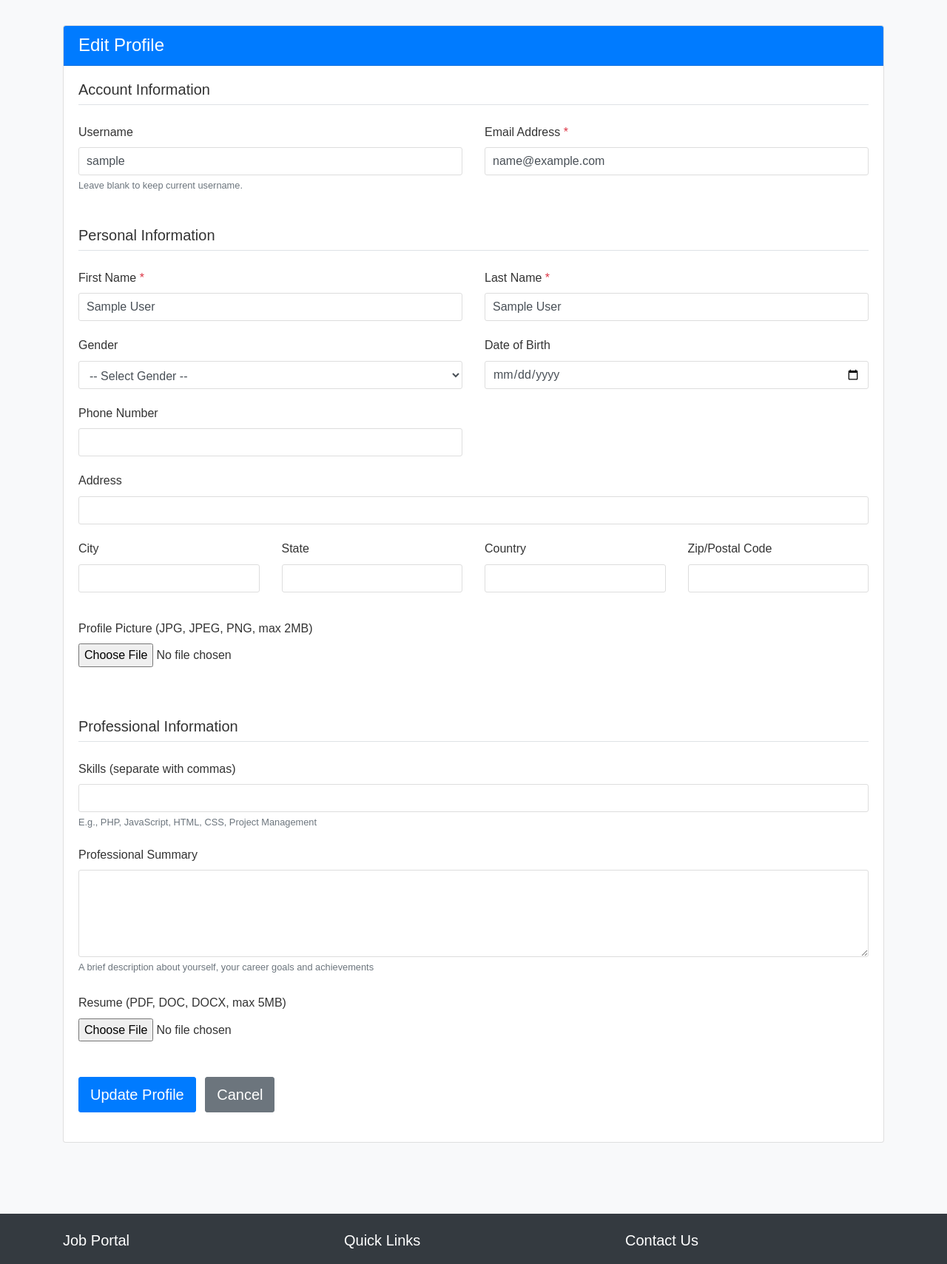
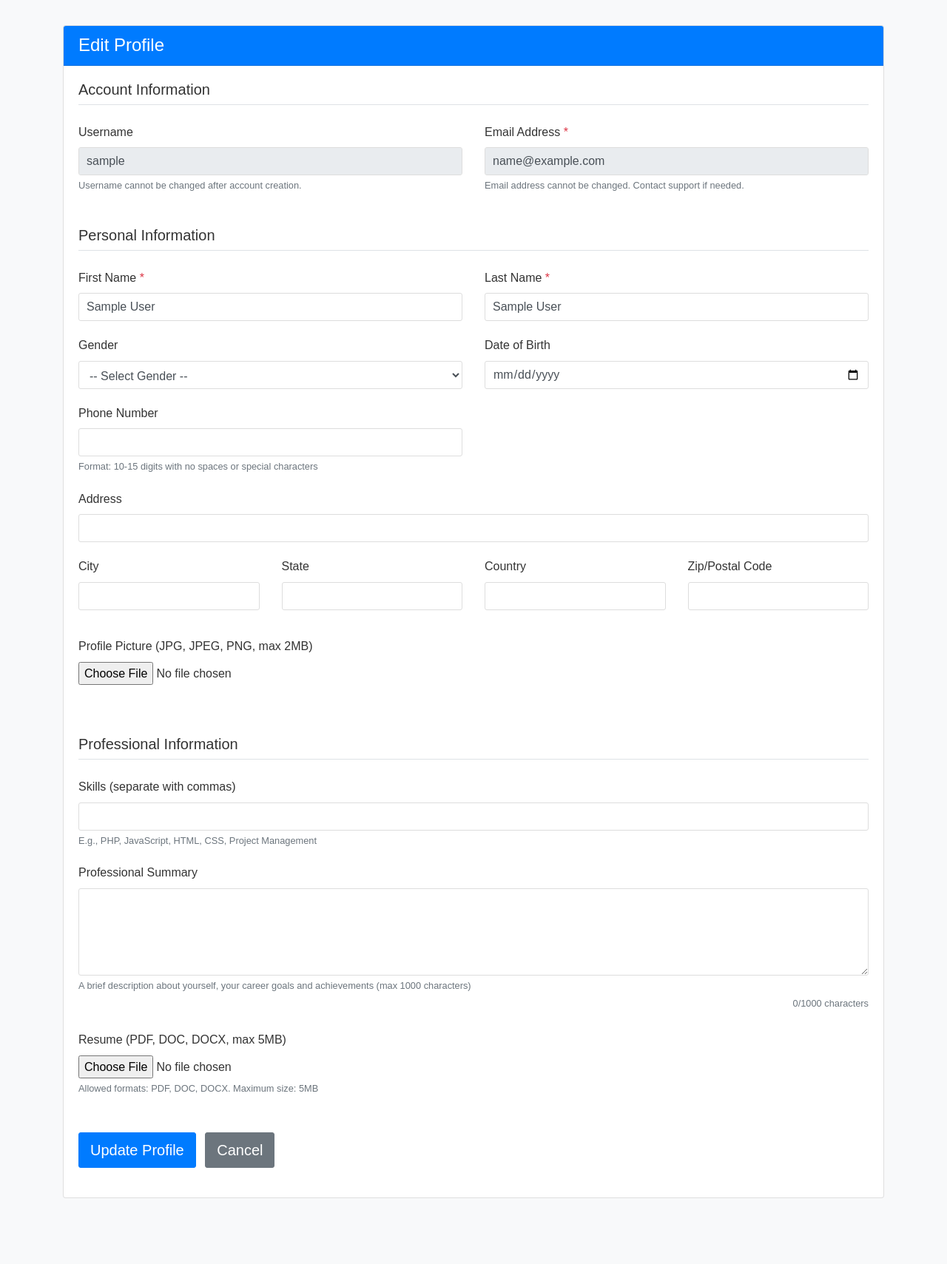
Before and after one commit to hamzatarifturing/job-portal-system-php, a PHP site: page /jobseeker/edit_profile.php in a window 1280 px wide. Shown: the part 473-2182 px from the top of the page at 74% size. Run offline with PHP 8.4, Linux system fonts and the light colour scheme; the visitor is signed in with stand-in values (Sample User, id 1).

Commit message:
Conversation 6A - Interaction 5 - Model Selected: B
This commit includes the front-end validations and field disabled which could not be updated further

```diff
--- a/jobseeker/edit_profile.php
+++ b/jobseeker/edit_profile.php
@@ -440,20 +440,21 @@ if ($_SERVER['REQUEST_METHOD'] === 'POST' && isset($_POST['update_profile'])) {
                 <div class="card-body">
                     <form action="<?php echo htmlspecialchars($_SERVER["PHP_SELF"]); ?>" method="post" enctype="multipart/form-data">
 
-                        <!-- Account Information Section -->
-                        <h5 class="border-bottom pb-2 mb-4">Account Information</h5>
+                         <!-- Account Information Section -->
+                         <h5 class="border-bottom pb-2 mb-4">Account Information</h5>
                         <div class="row">
                             <div class="col-md-6">
                                 <div class="form-group">
                                     <label for="username">Username</label>
-                                    <input type="text" class="form-control" id="username" name="username" value="<?php echo htmlspecialchars(isset($user_data['username']) ? $user_data['username'] : ''); ?>">
-                                    <small class="form-text text-muted">Leave blank to keep current username.</small>
+                                    <input type="text" class="form-control" id="username" name="username" value="<?php echo htmlspecialchars(isset($user_data['username']) ? $user_data['username'] : ''); ?>" readonly disabled>
+                                    <small class="form-text text-muted">Username cannot be changed after account creation.</small>
                                 </div>
                             </div>
                             <div class="col-md-6">
                                 <div class="form-group">
                                     <label for="email">Email Address <span class="text-danger">*</span></label>
-                                    <input type="email" class="form-control" id="email" name="email" value="<?php echo htmlspecialchars(isset($user_data['email']) ? $user_data['email'] : ''); ?>" required>
+                                    <input type="email" class="form-control" id="email" name="email" value="<?php echo htmlspecialchars(isset($user_data['email']) ? $user_data['email'] : ''); ?>" readonly disabled>
+                                    <small class="form-text text-muted">Email address cannot be changed. Contact support if needed.</small>
                                 </div>
                             </div>
                         </div>
@@ -499,39 +500,57 @@ if ($_SERVER['REQUEST_METHOD'] === 'POST' && isset($_POST['update_profile'])) {
                             <div class="col-md-6">
                                 <div class="form-group">
                                     <label for="phone">Phone Number</label>
-                                    <input type="text" class="form-control" id="phone" name="phone" value="<?php echo htmlspecialchars(isset($user_data['phone']) ? $user_data['phone'] : ''); ?>">
+                                    <input type="tel" class="form-control" id="phone" name="phone"
+                                           value="<?php echo htmlspecialchars(isset($user_data['phone']) ? $user_data['phone'] : ''); ?>"
+                                           pattern="[0-9]{10,15}"
+                                           title="Phone number should be between 10-15 digits with no spaces or special characters">
+                                    <small class="form-text text-muted">Format: 10-15 digits with no spaces or special characters</small>
                                 </div>
                             </div>
                         </div>
 
                         <div class="form-group">
                             <label for="address">Address</label>
-                            <input type="text" class="form-control" id="address" name="address" value="<?php echo htmlspecialchars(isset($user_data['address']) ? $user_data['address'] : ''); ?>">
+                            <input type="text" class="form-control" id="address" name="address"
+                                   value="<?php echo htmlspecialchars(isset($user_data['address']) ? $user_data['address'] : ''); ?>"
+                                   maxlength="255">
                         </div>
 
                         <div class="row">
                             <div class="col-md-3">
                                 <div class="form-group">
                                     <label for="city">City</label>
-                                    <input type="text" class="form-control" id="city" name="city" value="<?php echo htmlspecialchars(isset($user_data['city']) ? $user_data['city'] : ''); ?>">
+                                    <input type="text" class="form-control" id="city" name="city"
+                                           value="<?php echo htmlspecialchars(isset($user_data['city']) ? $user_data['city'] : ''); ?>"
+                                           pattern="[A-Za-z ]{2,50}"
+                                           title="City name should contain only letters and spaces (2-50 characters)">
                                 </div>
                             </div>
                             <div class="col-md-3">
                                 <div class="form-group">
                                     <label for="state">State</label>
-                                    <input type="text" class="form-control" id="state" name="state" value="<?php echo htmlspecialchars(isset($user_data['state']) ? $user_data['state'] : ''); ?>">
+                                    <input type="text" class="form-control" id="state" name="state"
+                                           value="<?php echo htmlspecialchars(isset($user_data['state']) ? $user_data['state'] : ''); ?>"
+                                           pattern="[A-Za-z ]{2,50}"
+                                           title="State name should contain only letters and spaces (2-50 characters)">
                                 </div>
                             </div>
                             <div class="col-md-3">
                                 <div class="form-group">
                                     <label for="country">Country</label>
-                                    <input type="text" class="form-control" id="country" name="country" value="<?php echo htmlspecialchars(isset($user_data['country']) ? $user_data['country'] : ''); ?>">
+                                    <input type="text" class="form-control" id="country" name="country"
+                                           value="<?php echo htmlspecialchars(isset($user_data['country']) ? $user_data['country'] : ''); ?>"
+                                           pattern="[A-Za-z ]{2,50}"
+                                           title="Country name should contain only letters and spaces (2-50 characters)">
                                 </div>
                             </div>
                             <div class="col-md-3">
                                 <div class="form-group">
                                     <label for="zip_code">Zip/Postal Code</label>
-                                    <input type="text" class="form-control" id="zip_code" name="zip_code" value="<?php echo htmlspecialchars(isset($user_data['zip_code']) ? $user_data['zip_code'] : ''); ?>">
+                                    <input type="text" class="form-control" id="zip_code" name="zip_code"
+                                           value="<?php echo htmlspecialchars(isset($user_data['zip_code']) ? $user_data['zip_code'] : ''); ?>"
+                                           pattern="[A-Za-z0-9- ]{3,20}"
+                                           title="Postal code should be 3-20 characters (letters, numbers, hyphens, and spaces only)">
                                 </div>
                             </div>
                         </div>
@@ -557,20 +576,28 @@ if ($_SERVER['REQUEST_METHOD'] === 'POST' && isset($_POST['update_profile'])) {
 
                         <div class="form-group">
                             <label for="skills">Skills (separate with commas)</label>
-                            <input type="text" class="form-control" id="skills" name="skills" value="<?php echo htmlspecialchars(isset($user_data['skills']) ? $user_data['skills'] : ''); ?>">
+                            <input type="text" class="form-control" id="skills" name="skills"
+                                   value="<?php echo htmlspecialchars(isset($user_data['skills']) ? $user_data['skills'] : ''); ?>"
+                                   maxlength="1000">
                             <small class="form-text text-muted">E.g., PHP, JavaScript, HTML, CSS, Project Management</small>
                         </div>
 
                         <div class="form-group">
                             <label for="bio">Professional Summary</label>
-                            <textarea class="form-control" id="bio" name="bio" rows="4"><?php echo htmlspecialchars(isset($user_data['bio']) ? $user_data['bio'] : ''); ?></textarea>
-                            <small class="form-text text-muted">A brief description about yourself, your career goals and achievements</small>
+                            <textarea class="form-control" id="bio" name="bio" rows="4" maxlength="1000"><?php echo htmlspecialchars(isset($user_data['bio']) ? $user_data['bio'] : ''); ?></textarea>
+                            <small class="form-text text-muted">A brief description about yourself, your career goals and achievements (max 1000 characters)</small>
+                            <div class="text-right">
+                                <small id="bio-counter" class="text-muted">0/1000 characters</small>
+                            </div>
                         </div>
 
                         <!-- Resume Upload -->
                         <div class="form-group mt-4">
                             <label for="resume">Resume (PDF, DOC, DOCX, max 5MB)</label>
-                            <input type="file" class="form-control-file" id="resume" name="resume">
+                            <input type="file" class="form-control-file" id="resume" name="resume"
+                                   accept=".pdf,.doc,.docx"
+                                   onchange="validateFileSize(this, 5);">
+                            <small class="form-text text-muted">Allowed formats: PDF, DOC, DOCX. Maximum size: 5MB</small>
                             <?php if (isset($user_data['resume']) && !empty($user_data['resume'])): ?>
                             <div class="mt-2">
                                 <p>Current resume: <a href="<?php echo htmlspecialchars($user_data['resume']); ?>" target="_blank"><?php echo basename($user_data['resume']); ?></a></p>
```
